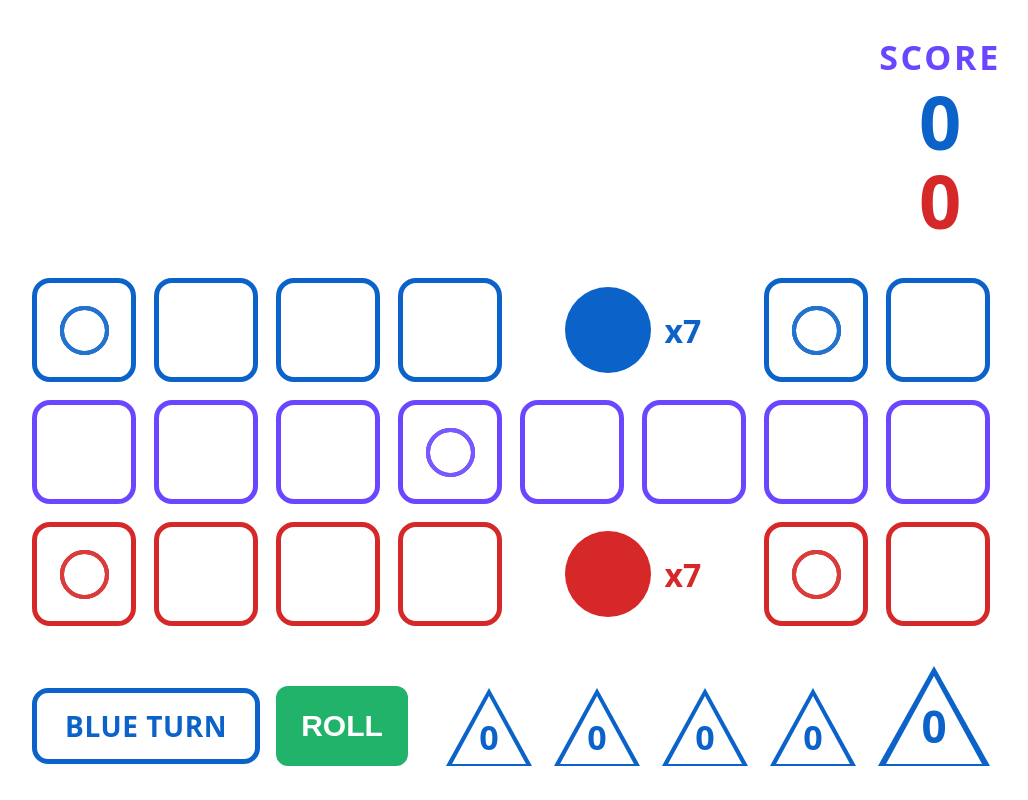
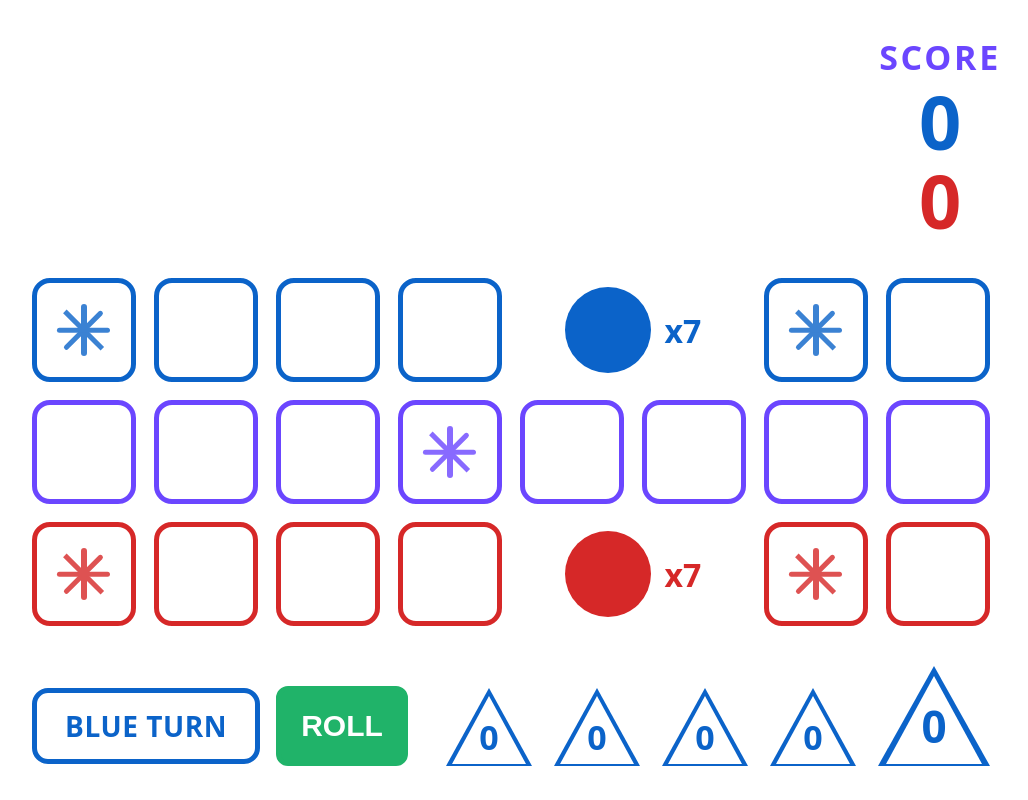
Before and after one commit to josephsivits/royal-game-of-ur-js, a plain HTML site: page index.html in a window 1280 px wide. Shown: the whole page, without its empty margins (129-1157 px from the left). Drawn offline with Linux system fonts and the light colour scheme.

Commit message:
update rosettes

```diff
--- a/style.css
+++ b/style.css
@@ -260,22 +260,41 @@ body {
 .shared-square { color: var(--purple); }
 
 /* Rosette */
+/* Rosette icon (flower/asterisk shape) */
 .rosette {
-  width: 62%;
-  height: 62%;
+  width: 70%;
+  height: 70%;
   display: block;
-  position: relative;
-  opacity: 0.9;
+  position: absolute; /* Stack on top of pieces */
+  z-index: 10;
+  opacity: 0.8;
   background: transparent;
+  pointer-events: none; /* Click through to square/piece */
 }
-.rosette::before, .rosette::after {
-  content: ""; position: absolute; inset: 8%;
-  border: 4px solid currentColor; border-radius: 999px; transform: rotate(35deg);
+
+.rosette::before,
+.rosette::after,
+.rosette > i {
+  content: "";
+  position: absolute;
+  inset: 10% 46%; /* Narrow vertical bars */
+  background: currentColor; /* Filled bars for better visibility */
+  border-radius: 999px;
 }
-.rosette::after { transform: rotate(-35deg); }
+
+.rosette::before { transform: rotate(0deg); }
+.rosette::after { transform: rotate(90deg); }
+
 .rosette > i {
-  position: absolute; inset: 8%; border: 4px solid currentColor;
-  border-radius: 999px; transform: rotate(90deg);
+  transform: rotate(45deg);
+}
+
+.rosette > i::after {
+  content: "";
+  position: absolute;
+  inset: 0;
+  background: currentColor;
+  transform: rotate(90deg); /* Creates the 8-point asterisk */
 }
 
 /* Highlights */
```
